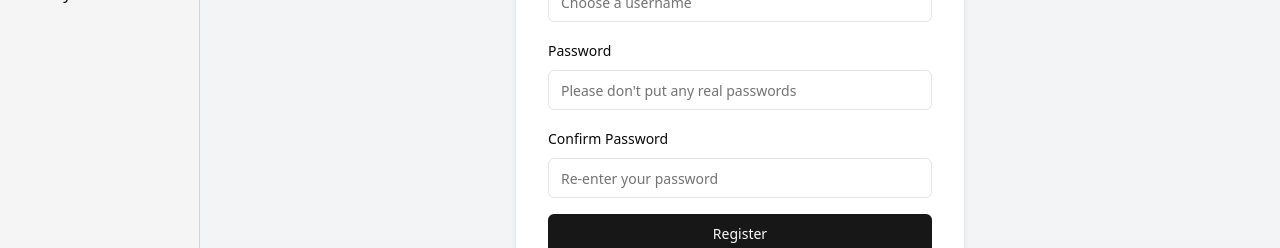
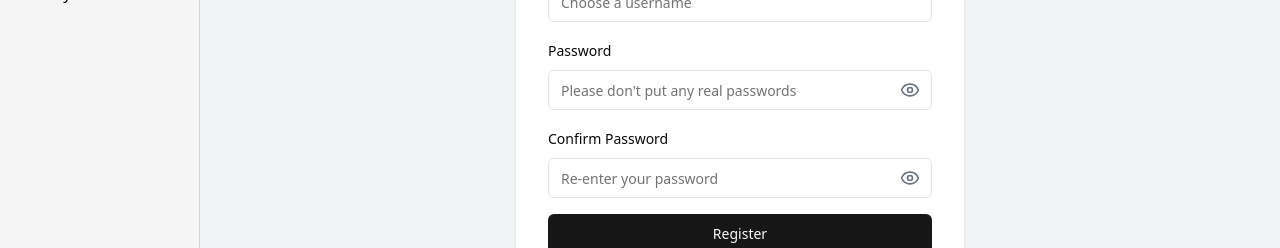
Before and after one commit to jsbyrd/chess-notation-trainer-frontend, a React (Vite) app: page /login in a window 1280 px wide. Both pictures are taken after a click on the tab "Register". Shown: the part 299-547 px from the top of the page. Built offline with nearby package versions, Linux system fonts and the light colour scheme; no server answers.

Commit message:
Add password revealers for Register

```diff
--- a/src/pages/Login.tsx
+++ b/src/pages/Login.tsx
@@ -10,7 +10,10 @@ import { useNavigate } from "react-router-dom";
 import { useUser } from "@/components/UserProvider";
 
 const Login = () => {
-  const [showPassword, setShowPassword] = useState(false);
+  const [showLoginPassword, setShowLoginPassword] = useState(false);
+  const [showRegisterPassword, setShowRegisterPassword] = useState(false);
+  const [showRegisterConfirmPassword, setShowRegisterConfirmPassword] =
+    useState(false);
   const [loginUsername, setLoginUsername] = useState("");
   const [loginPassword, setLoginPassword] = useState("");
   const [registerUsername, setRegisterUsername] = useState("");
@@ -169,7 +172,7 @@ const Login = () => {
                 <div className="relative">
                   <Input
                     id="login-password"
-                    type={showPassword ? "text" : "password"}
+                    type={showLoginPassword ? "text" : "password"}
                     placeholder="Enter your password"
                     value={loginPassword}
                     onChange={(e) => setLoginPassword(e.target.value)}
@@ -177,11 +180,11 @@ const Login = () => {
                   <button
                     type="button"
                     className="absolute inset-y-0 right-0 pr-3 flex items-center"
-                    onMouseDown={() => setShowPassword(true)}
-                    onMouseUp={() => setShowPassword(false)}
-                    onMouseLeave={() => setShowPassword(false)}
+                    onMouseDown={() => setShowLoginPassword(true)}
+                    onMouseUp={() => setShowLoginPassword(false)}
+                    onMouseLeave={() => setShowLoginPassword(false)}
                   >
-                    {showPassword ? (
+                    {showLoginPassword ? (
                       <EyeOffIcon className="h-5 w-5 text-gray-500" />
                     ) : (
                       <EyeIcon className="h-5 w-5 text-gray-500" />
@@ -215,25 +218,55 @@ const Login = () => {
               </div>
               <div className="space-y-2">
                 <Label htmlFor="register-password">Password</Label>
+                <div className="relative">
                   <Input
                     id="register-password"
-                  type="password"
+                    type={showRegisterPassword ? "text" : "password"}
                     placeholder="Please don't put any real passwords"
                     value={registerPassword}
                     onChange={(e) => setRegisterPassword(e.target.value)}
                   />
+                  <button
+                    type="button"
+                    className="absolute inset-y-0 right-0 pr-3 flex items-center"
+                    onMouseDown={() => setShowRegisterPassword(true)}
+                    onMouseUp={() => setShowRegisterPassword(false)}
+                    onMouseLeave={() => setShowRegisterPassword(false)}
+                  >
+                    {showRegisterPassword ? (
+                      <EyeOffIcon className="h-5 w-5 text-gray-500" />
+                    ) : (
+                      <EyeIcon className="h-5 w-5 text-gray-500" />
+                    )}
+                  </button>
+                </div>
               </div>
               <div className="space-y-2">
                 <Label htmlFor="register-confirm-password">
                   Confirm Password
                 </Label>
+                <div className="relative">
                   <Input
                     id="register-confirm-password"
-                  type="password"
+                    type={showRegisterConfirmPassword ? "text" : "password"}
                     placeholder="Re-enter your password"
                     value={registerConfirmPassword}
                     onChange={(e) => setRegisterConfirmPassword(e.target.value)}
                   />
+                  <button
+                    type="button"
+                    className="absolute inset-y-0 right-0 pr-3 flex items-center"
+                    onMouseDown={() => setShowRegisterConfirmPassword(true)}
+                    onMouseUp={() => setShowRegisterConfirmPassword(false)}
+                    onMouseLeave={() => setShowRegisterConfirmPassword(false)}
+                  >
+                    {showRegisterConfirmPassword ? (
+                      <EyeOffIcon className="h-5 w-5 text-gray-500" />
+                    ) : (
+                      <EyeIcon className="h-5 w-5 text-gray-500" />
+                    )}
+                  </button>
+                </div>
               </div>
               <Button type="submit" className="w-full">
                 Register
```
Lines whose indentation alone changed are shown as unchanged.
